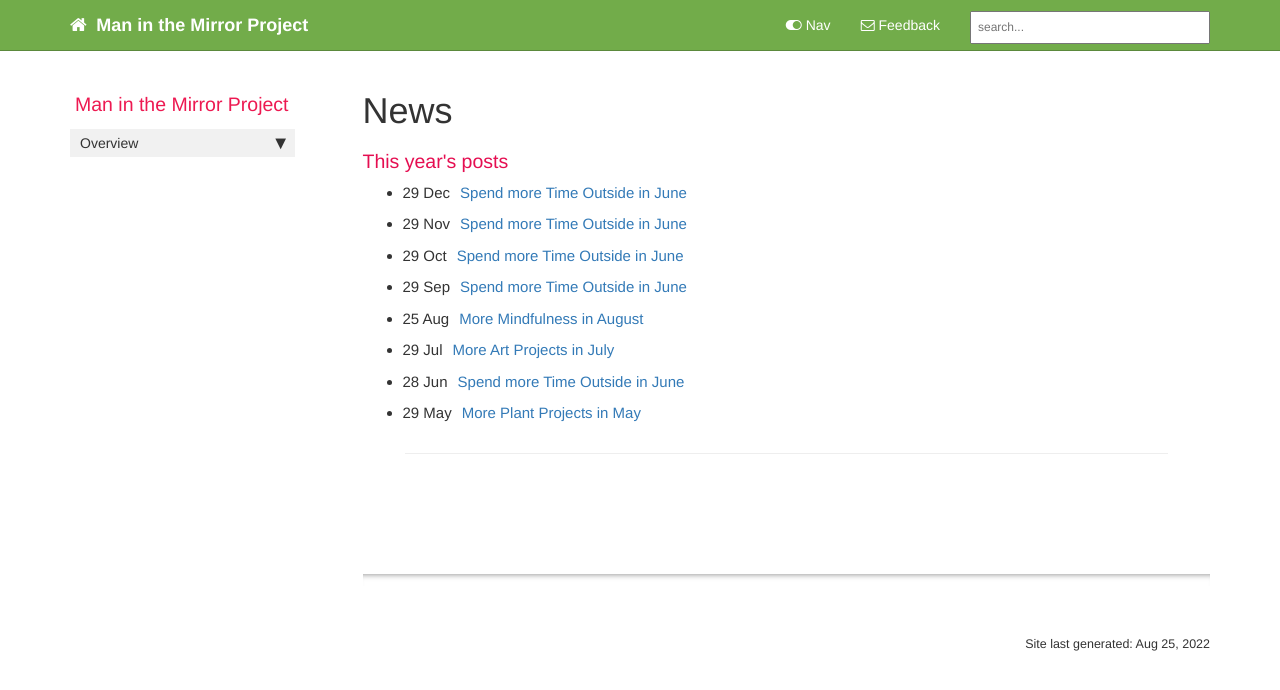
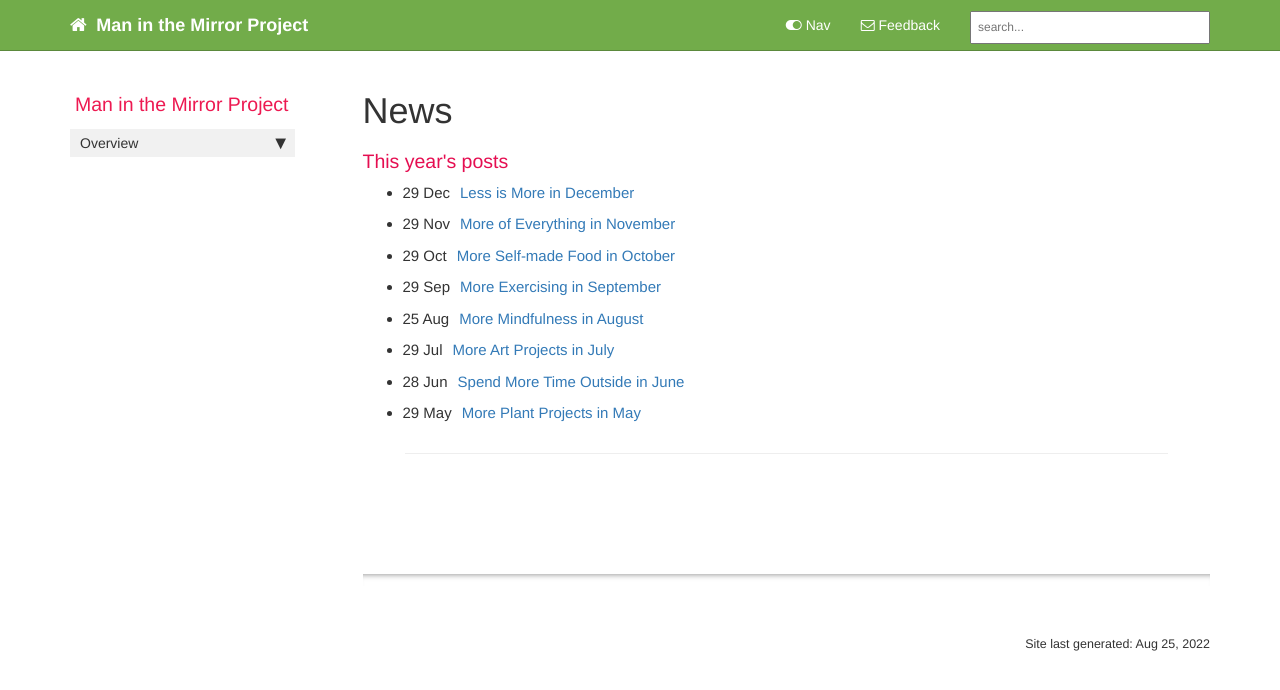
Before and after one commit to bunkeak/my-jekyll-website, a Jekyll site: the page built from news/news_archive.html, in a window 1280 px wide. Shown: the top 690 px of the page. Built offline with Jekyll 4.4.1, drawn with Linux system fonts in a browser that asks for light colours; comment, search, counter and statistics services are not loaded.

Commit message:
some prep and changes for Title Style Cap

```diff
--- a/_posts/2022-12-29-less-is-more.md
+++ b/_posts/2022-12-29-less-is-more.md
@@ -1,5 +1,5 @@
 ---
-title:  "Spend more Time Outside in June"
+title:  "Less is More in December"
 categories: jekyll update
 permalink: more-time-outside.html
 sidebar: mydoc_sidebar
```
Also changed, not shown: _posts/2022-06-28-spend-more-time-outside.md (+1 -1 lines), _posts/2022-09-29-more-exercising.md (+1 -1 lines), _posts/2022-10-29-self-made-food.md (+1 -1 lines), _posts/2022-11-29-more-of-everything.md (+1 -1 lines).
